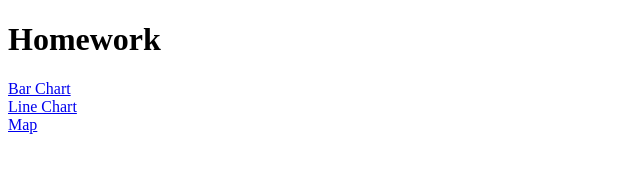
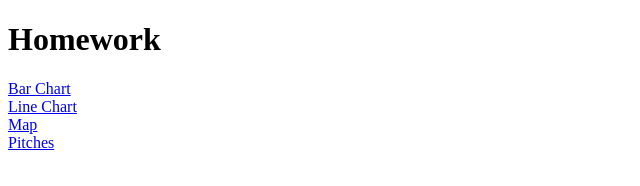
Before and after one commit to seangreene/dataviz-home, a plain HTML site: page index.html in a window 1280 px wide. Shown: the full height of the page, 0-640 px from the left. Drawn offline with Linux system fonts and the light colour scheme.

Commit message:
Update index.html

```diff
--- a/index.html
+++ b/index.html
@@ -12,5 +12,6 @@
 <a href ="http://seangreene.github.io/bar-chart/">Bar Chart</a><br />
 <a href ="http://seangreene.github.io/line-chart/">Line Chart</a><br />
 <a href ="http://seangreene.github.io/maps-intro/">Map</a><br />
+<a href ="http://seangreene.github.io/dataviz-home/pitches">Pitches</a>
 </body>
 </html>
```
